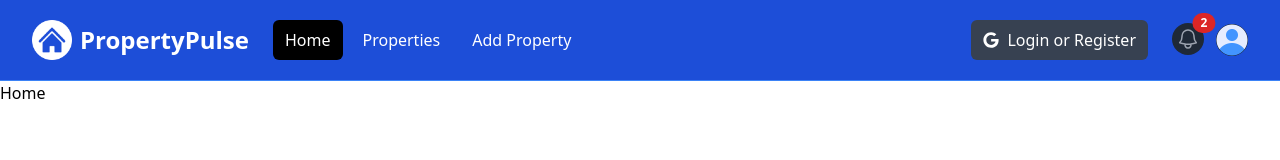
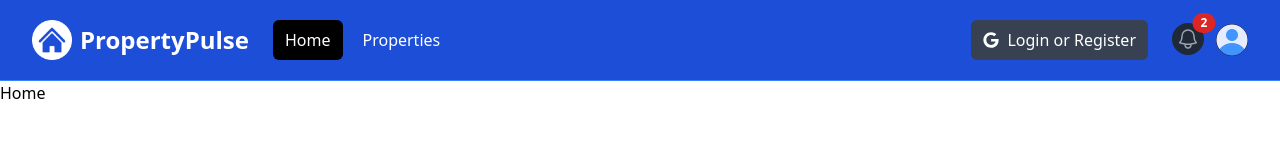
Before and after one commit to Jaspreet-Nijjar/nextjs-property-app, a Next.js app: page / in a window 1280 px wide. Shown: the top 160 px of the page. Built offline with nearby package versions, Linux system fonts and the light colour scheme.

Commit message:
added state to conditionally render links

```diff
--- a/components/Navbar.tsx
+++ b/components/Navbar.tsx
@@ -11,6 +11,7 @@ import { FaGoogle } from 'react-icons/fa';
 const Navbar = () => {
   const [isMobileMenuOpen, setIsMobileMenuOpen] = useState(false);
   const [isProfileMenuOpen, setIsProfileMenuOpen] = useState(false);
+  const [isLoggedIn, setIsLoggedIn] = useState(false);
 
   const pathname = usePathname();
 
@@ -75,6 +76,7 @@ const Navbar = () => {
                 >
                   Properties
                 </Link>
+                {isLoggedIn && (
                   <Link
                     href="/properties/add"
                     className={`${
@@ -83,6 +85,7 @@ const Navbar = () => {
                   >
                     Add Property
                   </Link>
+                )}
               </div>
             </div>
           </div>
@@ -208,6 +211,7 @@ const Navbar = () => {
             >
               Properties
             </Link>
+            {isLoggedIn && (
               <Link
                 href="/properties/add"
                 className={`${
@@ -216,6 +220,8 @@ const Navbar = () => {
               >
                 Add Property
               </Link>
+            )}
+
             <button className="flex items-center text-white bg-gray-700 hover:bg-gray-900 hover:text-white rounded-md px-3 py-2 my-4">
               <FaGoogle className="text-white mr-2" />
               <span>Login or Register</span>
```
Lines whose indentation alone changed are shown as unchanged.
